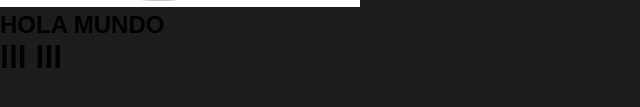
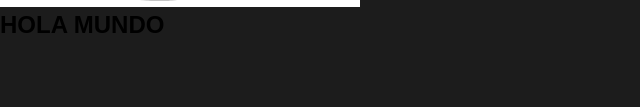
Before and after one commit to AlexVelasquez98/ProyectoWeb, a plain HTML site: page index.html in a window 1280 px wide. Shown: the part 443-550 px from the top of the page, 0-640 px from the left. Drawn offline with Linux system fonts and the light colour scheme; files that its build step writes are made by us from their sources.

Commit message:
dsfasdf
dsafdf

```diff
--- a/index.html
+++ b/index.html
@@ -11,10 +11,6 @@
         <img src="Imagen/KickButtowski1.png">
         <div class="capa">
             <h2>HOLA MUNDO</h2>
-        <h1>
-            lll
-            lll
-        </h1>
         </div>
     </div>
   </div>
```
